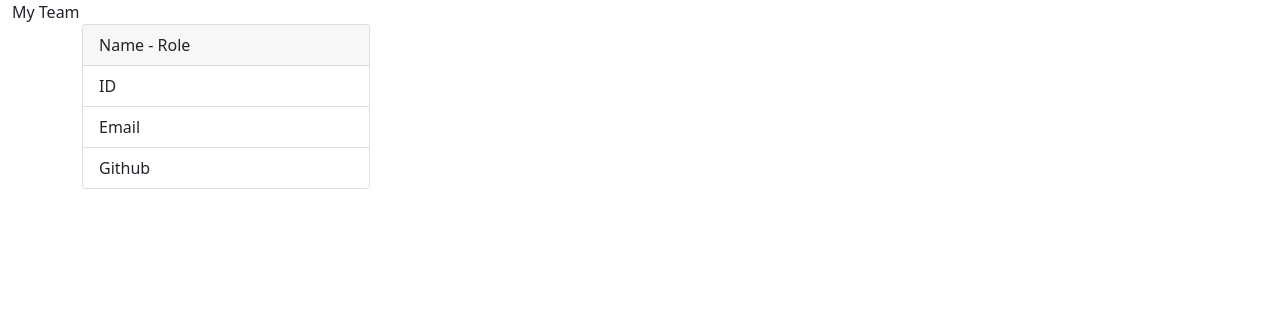
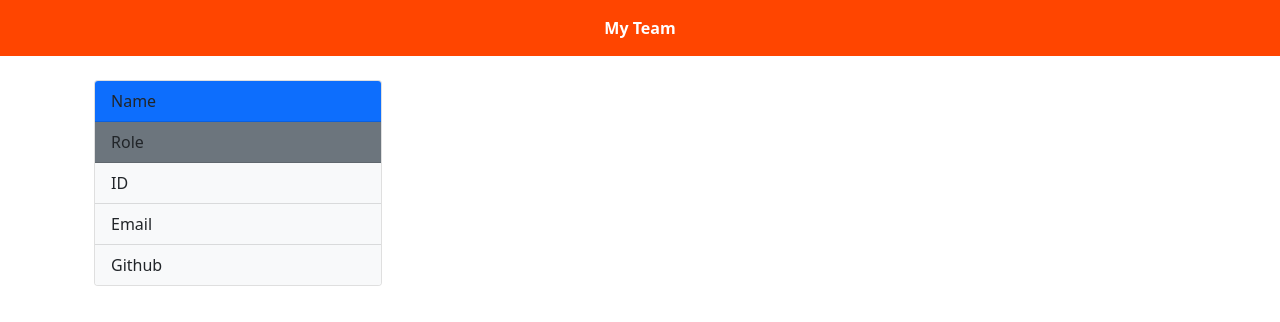
Before and after one commit to jcdoran33/Team-Profile-Generator, a website: page sample.html in a window 1280 px wide. Drawn offline with nearby package versions, Linux system fonts and the light colour scheme.

Commit message:
added css styling, padding

```diff
--- a/sample.html
+++ b/sample.html
@@ -5,23 +5,29 @@
     <meta charset="UTF-8">
     <meta http-equiv="X-UA-Compatible" content="IE=edge">
     <meta name="viewport" content="width=device-width, initial-scale=1.0">
+    <!-- link to bootstrap CDN -->
     <link rel="stylesheet" href="https://cdn.jsdelivr.net/npm/bootstrap@5.1.3/dist/css/bootstrap.min.css" integrity="sha384-1BmE4kWBq78iYhFldvKuhfTAU6auU8tT94WrHftjDbrCEXSU1oBoqyl2QvZ6jIW3" crossorigin="anonymous">
+    <!-- link to my custom stylesheet -->
+    <link rel="stylesheet" href="./dist/style.css">
     <title>Example HTML</title>
 </head>
 <body>
-    <div class="container-fluid">
+    <div class="container-fluid p-3" id="header-banner">
         <header>My Team</header>
     </div>
 
-    <div class="container">
+    <div class="container p-4" id="main-section">
         <div class="card" style="width: 18rem;">
-            <div class="card-header">
-              Name - Role
+            <div class="card-header bg-primary">
+              Name
             </div>
+            <div class="card-header bg-secondary">
+                Role
+              </div>
             <ul class="list-group list-group-flush">
-              <li class="list-group-item">ID</li>
-              <li class="list-group-item">Email</li>
-              <li class="list-group-item">Github</li>
+              <li class="list-group-item bg-light">ID</li>
+              <li class="list-group-item bg-light">Email</li>
+              <li class="list-group-item bg-light">Github</li>
             </ul>
           </div>
     </div>
```
Also changed, not shown: dist/style.css.
